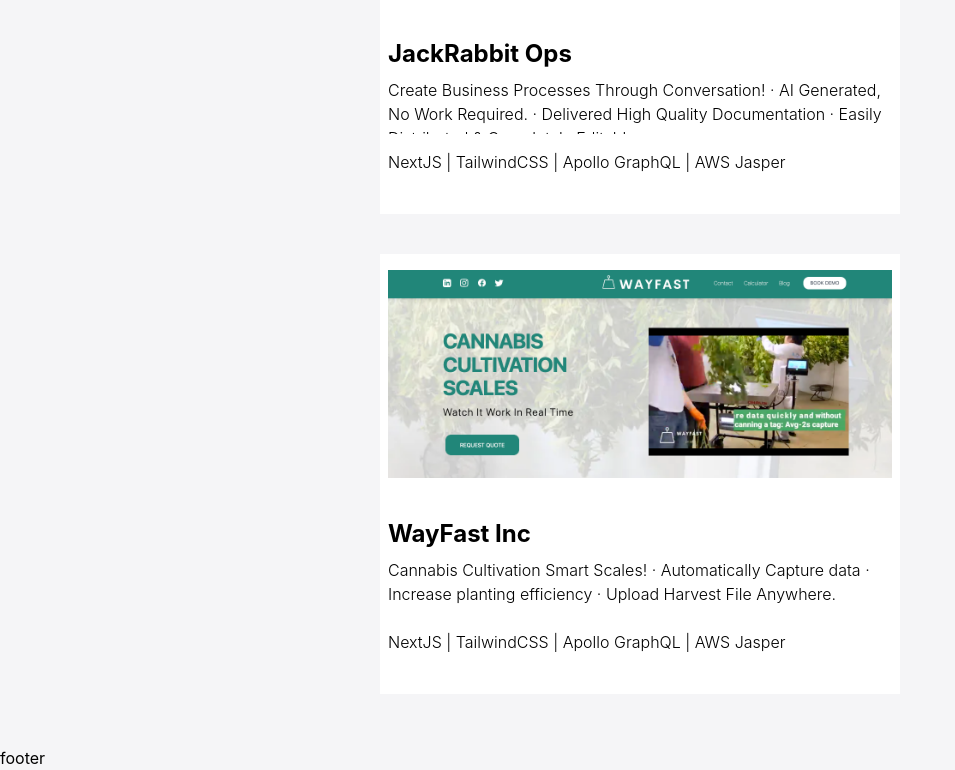
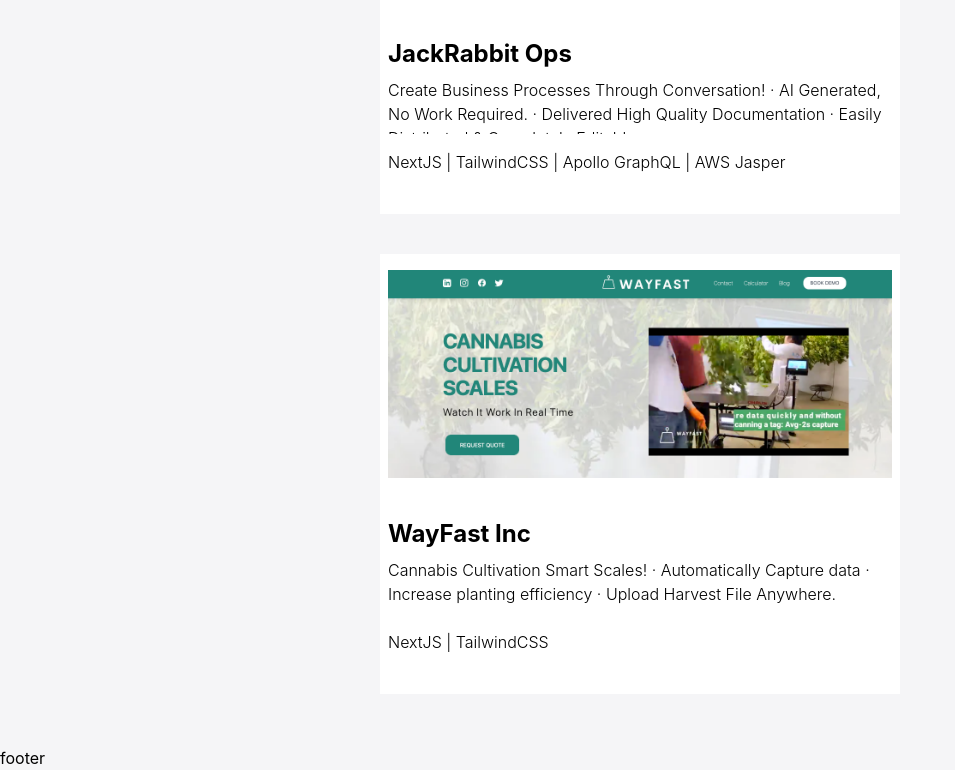
Before and after one commit to mikeyqq/mikeyqqq-portfolio, a Next.js app: page / in a window 1280 px wide. Shown: the part 1753-2523 px from the top of the page, without its empty margins (0-955 px from the left). Built offline with nearby package versions, Linux system fonts and the light colour scheme.

Commit message:
updated work link

```diff
--- a/sections/work/work.jsx
+++ b/sections/work/work.jsx
@@ -8,12 +8,14 @@
   const work = [
     {
       thumbnail: ah,
+      link: "https://www.mikeyqq.com",
       title: "Personal Portfolio",
       description: "This is a personal website built with NextJS & TailwindCSS",
       technology: "NextJS | TailwindCSS",
     },
     {
       thumbnail: jro,
+      link: "https://www.jackrabbitops.com/",
       title: "JackRabbit Ops",
       description:
         "Create Business Processes Through Conversation! · AI Generated, No Work Required. · Delivered High Quality Documentation · Easily Distributed & Completely Editable.",
@@ -21,10 +23,11 @@
     },
     {
       thumbnail: wf,
+      link: "https://github.com/mikeyqq/wayfast-landingpage",
       title: "WayFast Inc",
       description:
         "Cannabis Cultivation Smart Scales! · Automatically Capture data · Increase planting efficiency · Upload Harvest File Anywhere.",
-      technology: "NextJS | TailwindCSS | Apollo GraphQL | AWS Jasper",
+      technology: "NextJS | TailwindCSS",
     },
   ];
   return (
@@ -36,7 +39,7 @@
             className="flex flex-col justify-start px-2 py-2 w-full font-light bg-white"
           >
             <div className="w-full h-52 overflow-scroll mt-2 ">
-              <a href="https://www.mikeyqq.com/">
+              <a href={item.link}>
                 <Image
                   src={item.thumbnail}
                   alt="jackrabbitops picture"
@@ -47,7 +50,7 @@
               </a>
             </div>
             <div className="mt-10">
-              <a href="https://www.jackrabbitops.com/">
+              <a href={item.link}>
                 <div className="font-bold text-xl lg:text-2xl">
                   {item.title}
                 </div>
```
